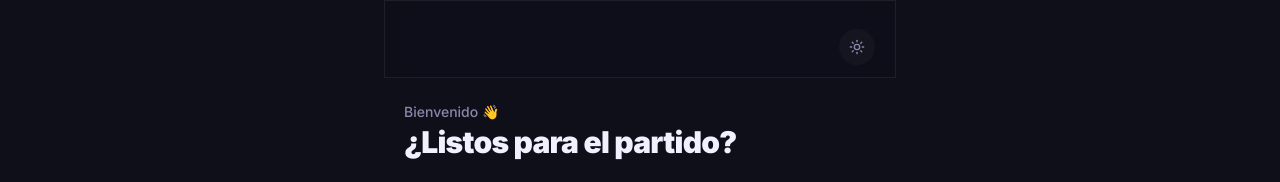
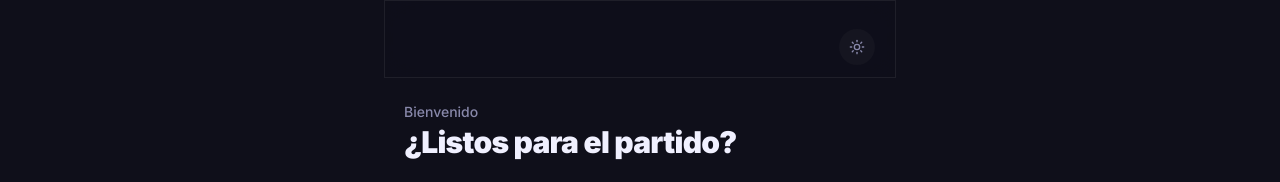
Before and after one commit to SoloJuanPoller/Domingol, a React (Vite) app in the folder frontend/: page / in a window 1280 px wide. Shown: the top 182 px of the page. Built offline with nearby package versions, Linux system fonts and the light colour scheme.

Commit message:
style(design): FINDING-001 — remove decorative emoji from greeting

```diff
--- a/frontend/src/pages/HomePage.tsx
+++ b/frontend/src/pages/HomePage.tsx
@@ -30,7 +30,7 @@ export default function HomePage() {
         {/* Welcome */}
         <motion.div variants={container} initial="hidden" animate="show">
           <motion.div variants={item} className="mb-6">
-            <p className="text-secondary text-sm font-medium">Bienvenido 👋</p>
+            <p className="text-secondary text-sm font-medium">Bienvenido</p>
             <h1 className="text-3xl font-black text-primary mt-0.5 tracking-tight">
               ¿Listos para el partido?
             </h1>
```
